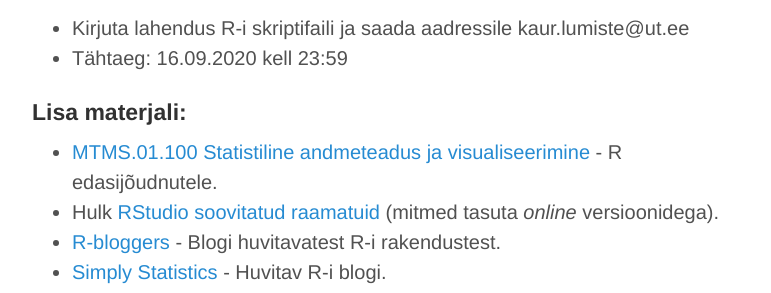
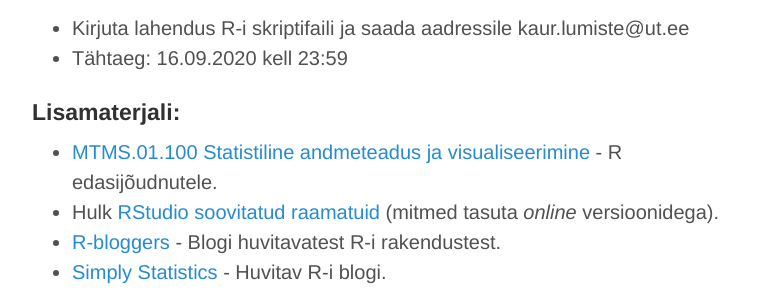
Before and after one commit to Rkursus/tykliinikum, a Jekyll site: the page built from materjalid.md, in a window 1280 px wide. Shown: the part 1038-1331 px from the top of the page, without its empty margins (248-1019 px from the left). Built offline with Jekyll 4.4.1, drawn with Linux system fonts in a browser that asks for light colours; our own code applies the rules of GitHub Pages for plain Markdown files.

Commit message:
Update materjalid.md

```diff
--- a/materjalid.md
+++ b/materjalid.md
@@ -48,7 +48,7 @@ Andmestike täiendamine ja ühendamine. Andmetöötlus paketiga `dplyr`. Andmest
 
 
 
-## Lisa materjali:
+## Lisamaterjali:
 
 * [MTMS.01.100 Statistiline andmeteadus ja visualiseerimine](https://andmeteadus.github.io/2019/) - R edasijõudnutele.
 * Hulk [RStudio soovitatud raamatuid](https://rstudio.com/resources/books/) (mitmed tasuta _online_ versioonidega).
```
